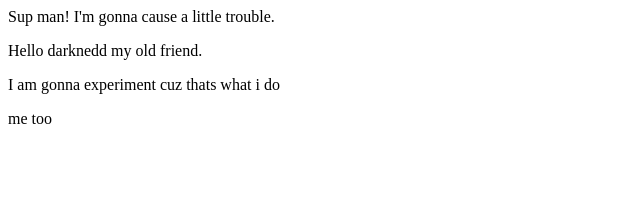
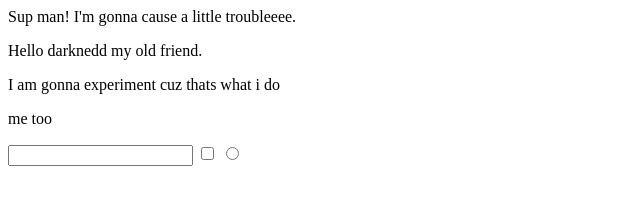
Before and after one commit to AlphaYou/testing, a plain HTML site: page index.html in a window 1280 px wide. Shown: the whole page, without its empty margins (0-640 px from the left). Drawn offline with Linux system fonts and the light colour scheme.

Commit message:
Branch experiment

```diff
--- a/index.html
+++ b/index.html
@@ -6,9 +6,12 @@
 </head>
 
 <body>
-Sup man! I'm gonna cause a little trouble.
+Sup man! I'm gonna cause a little troubleeee.
 <p>Hello darknedd my old friend.</p>
 <p>I am gonna experiment cuz thats what i do</p>
 <p>me too</p>
+<input type="text" name="text">
+<input type="checkbox" name="check">
+<input type="radio" name="radio" value="Radio gaga">
 </body>
 </html>
```
